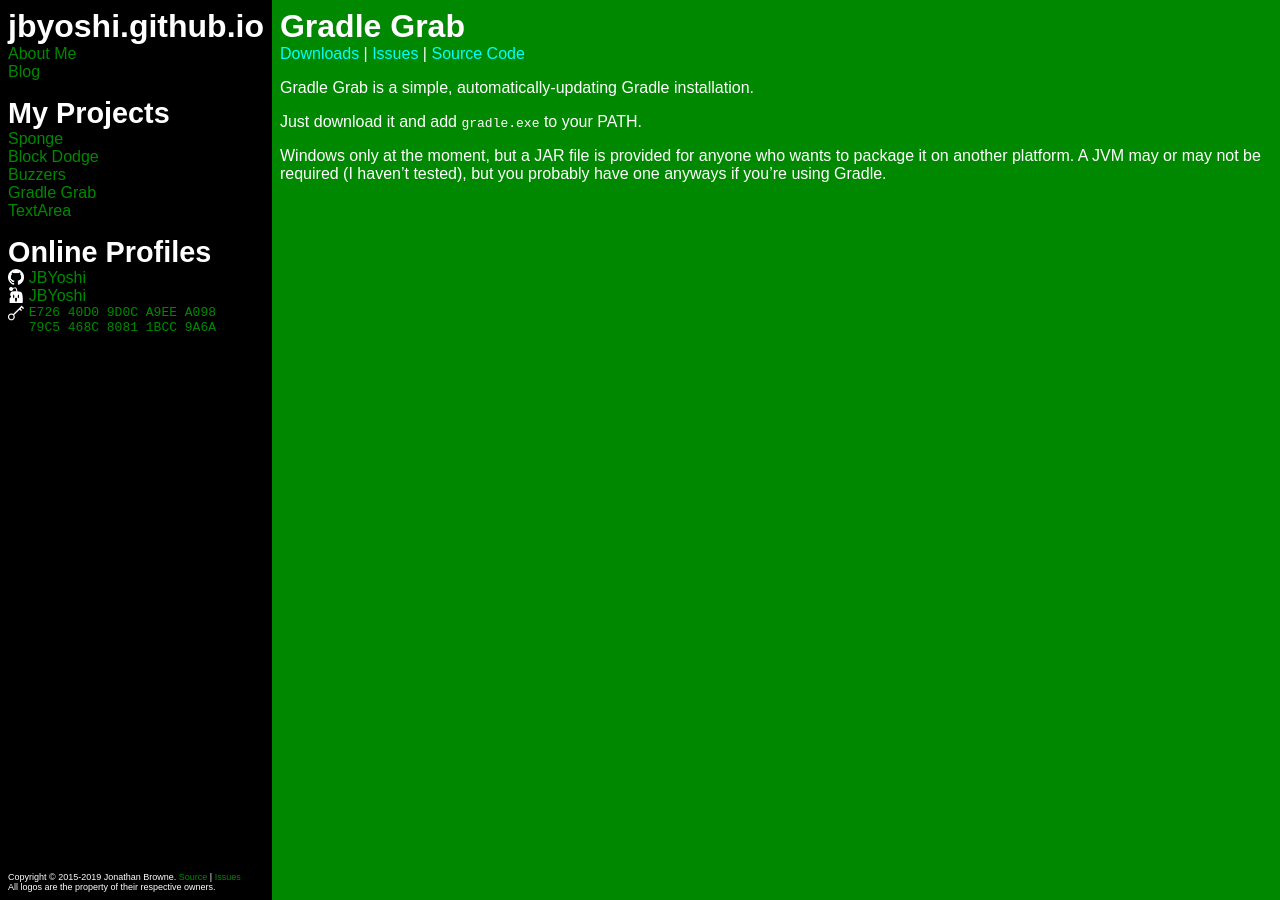
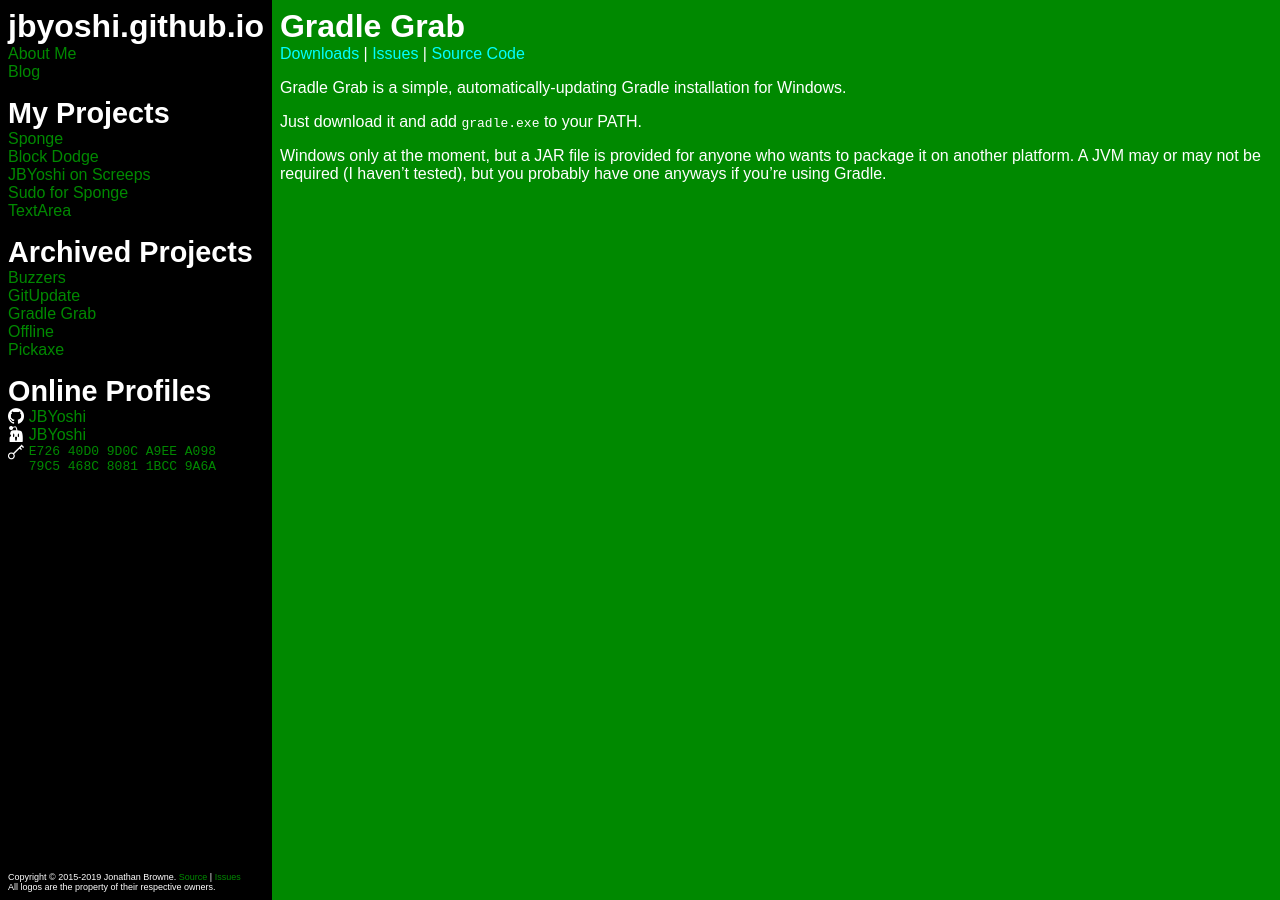
Before and after one commit to JBYoshi/jbyoshi.github.io, a Jekyll site: the page built from gradlegrab.md, in a window 1280 px wide. Built offline with Jekyll 4.4.1, drawn with Linux system fonts in a browser that asks for light colours.

Commit message:
Add more projects, and mark some as archived.

```diff
--- a/_layouts/base.html
+++ b/_layouts/base.html
@@ -53,9 +53,16 @@
                 <h2>My Projects</h2>
                 <a href="https://spongepowered.org">Sponge</a>
                 <a href="/blockdodge">Block Dodge</a>
-                <a href="/buzzers">Buzzers</a>
+                <a href="https://screeps.com/a/#!/profile/JBYoshi">JBYoshi on Screeps</a>
+                <a href="https://ore.spongepowered.org/JBYoshi/Sudo">Sudo for Sponge</a>
+                <a href="https://jbyoshi.github.io/textarea">TextArea</a>
+                <hr>
+                <h2>Archived Projects</h2>
+                <a href="https://jbyoshi.github.io/buzzers">Buzzers</a>
+                <a href="https://github.com/JBYoshi/GitUpdate">GitUpdate</a>
                 <a href="/gradlegrab">Gradle Grab</a>
-                <a href="/textarea/">TextArea</a>
+                <a href="/offline-project">Offline</a>
+                <a href="https://github.com/JBYoshi/Pickaxe">Pickaxe</a>
                 <hr>
                 <h2>Online Profiles</h2>
                 <a class="social" href="https://github.com/JBYoshi" {% if page.relme %}rel=me{% endif %}>
--- a/gradlegrab.md
+++ b/gradlegrab.md
@@ -4,7 +4,7 @@
 repo: JBYoshi/GradleGrab
 ---
 
-Gradle Grab is a simple, automatically-updating Gradle installation.
+Gradle Grab is a simple, automatically-updating Gradle installation for Windows.
 
 Just download it and add `gradle.exe` to your PATH.
 
```
